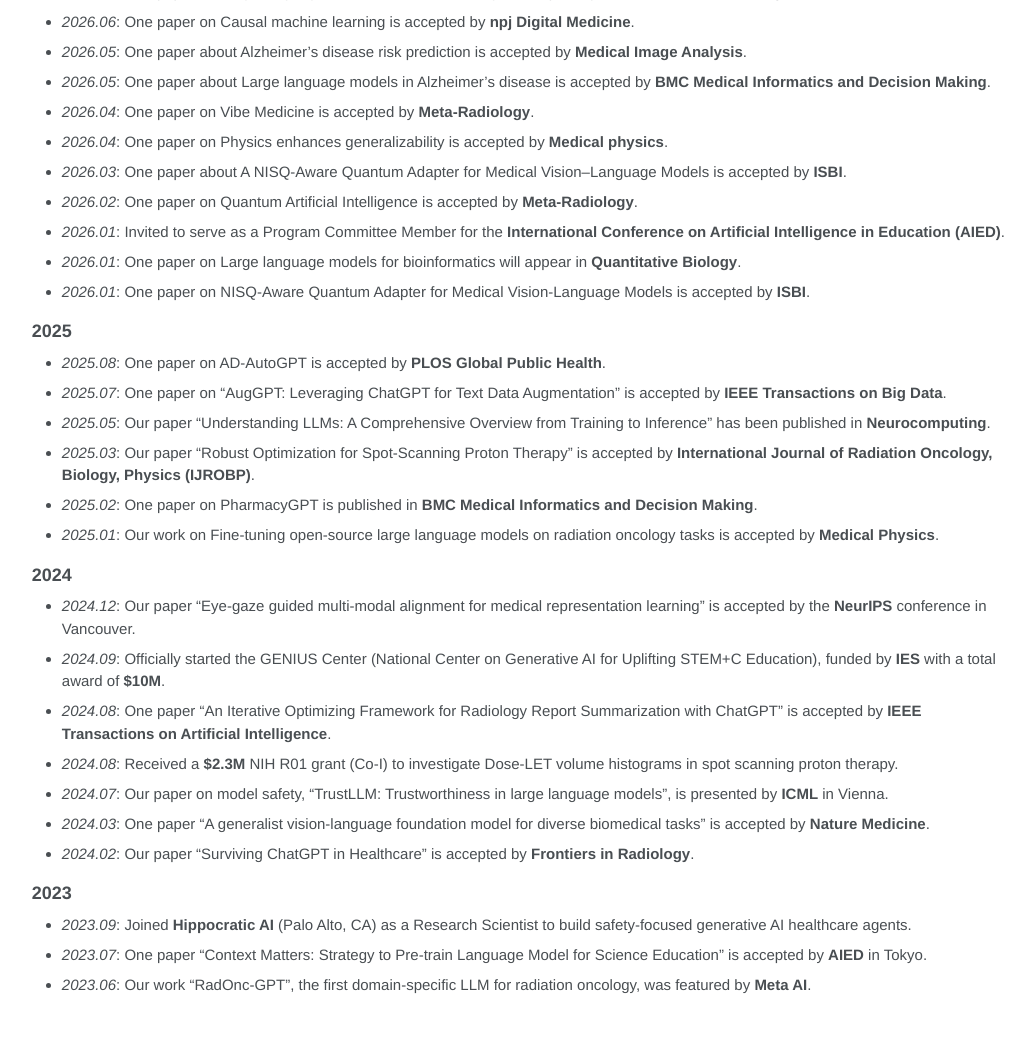
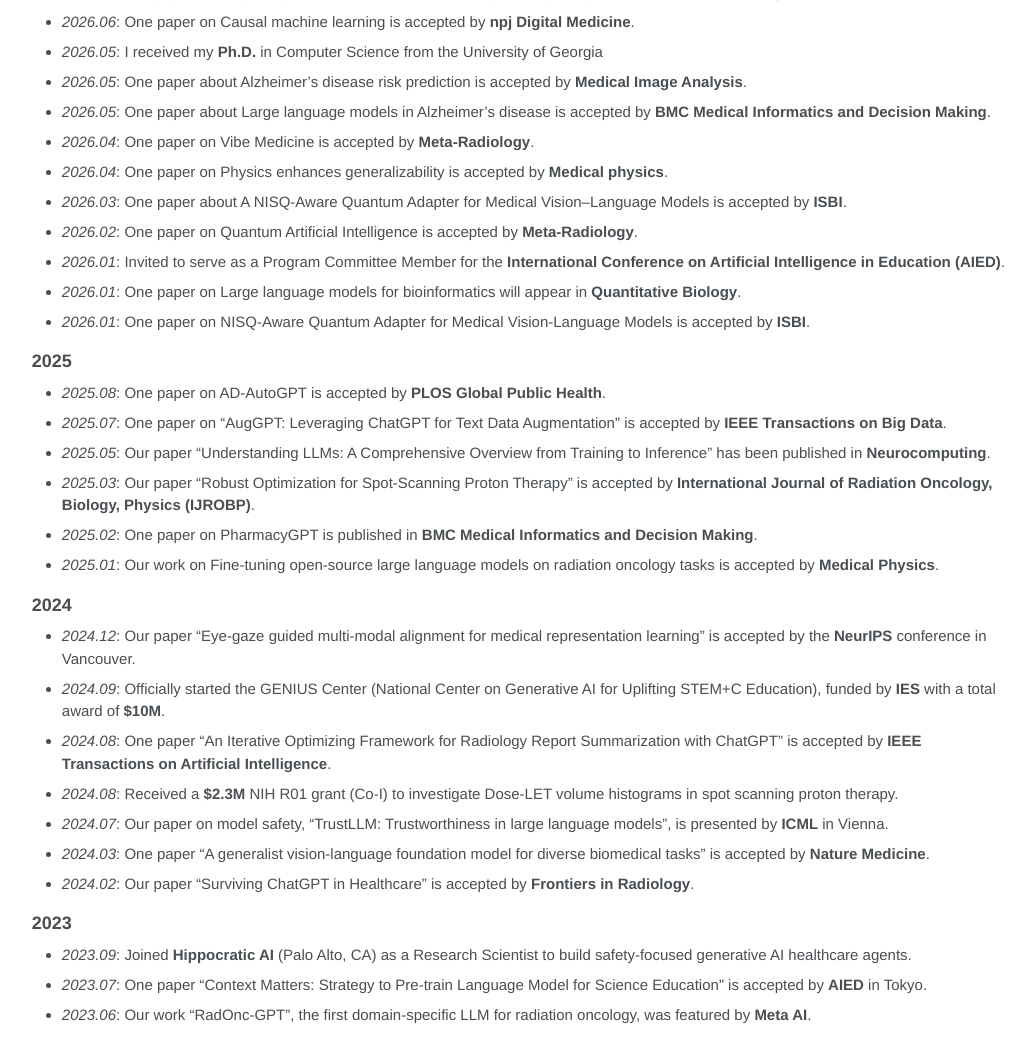
Before and after one commit to zl-liu/zl-liu.github.io, a Jekyll site: the page built from _pages/contents/news.md, in a window 1280 px wide and 1236 px high, cut to the strip 194-1236 px from the top of the window. Shown: the whole strip, without its empty margins (248-1279 px from the left). Built offline with Jekyll 4.4.1, drawn with Linux system fonts in a browser that asks for light colours; our own code applies the rules of GitHub Pages for plain Markdown files.

Commit message:
Update news.md

```diff
--- a/_pages/contents/news.md
+++ b/_pages/contents/news.md
@@ -2,6 +2,7 @@
 ## 2026
 - *2026.07*: One paper on Large language models for manufacturing is accepted by **Journal of Manufacturing**.
 - *2026.06*: One paper on Causal machine learning is accepted by **npj Digital Medicine**.
+- *2026.05*: I received my **Ph.D.** in Computer Science from the University of Georgia
 - *2026.05*: One paper about Alzheimer’s disease risk prediction is accepted by **Medical Image Analysis**.
 - *2026.05*: One paper about Large language models in Alzheimer’s disease is accepted by **BMC Medical Informatics and Decision Making**.
 - *2026.04*: One paper on Vibe Medicine is accepted by **Meta-Radiology**.
```
